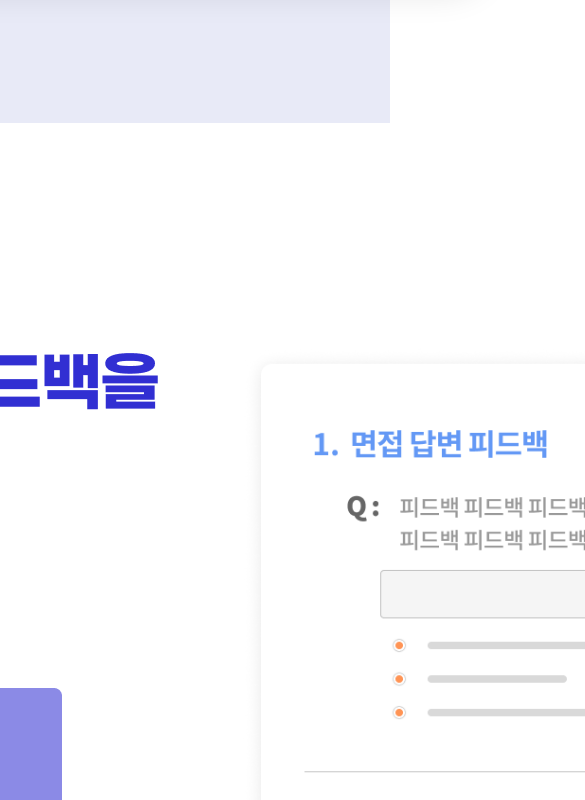
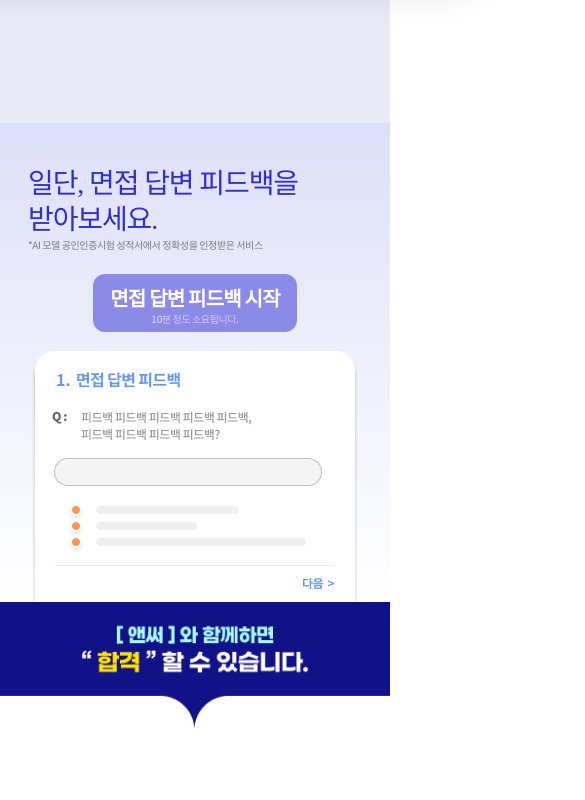
Before and after one commit to Parkminem/answer, a React (Vite) app: page / in a window 390 px wide. Shown: the part 3680-4480 px from the top of the page, 585 px wide, since content can reach past the window. Built offline with nearby package versions, Linux system fonts and the light colour scheme; a web font is replaced by a local one.

Commit message:
모바일 홈화면 피드백섹션 퍼블리싱 완료

```diff
--- a/src/components/home/feedback/Feedback.jsx
+++ b/src/components/home/feedback/Feedback.jsx
@@ -1,22 +1,54 @@
-import React from 'react';
+import React, { useState } from 'react';
+import classNames from 'classnames/bind';
+import { Link } from 'react-router-dom';
 import style from '@/components/home/feedback/Feedback.module.scss';
 import feedback01 from '@/assets/images/image/feedback01.png';
 import feedback02 from '@/assets/images/image/feedback02.png';
 import feedback03 from '@/assets/images/image/feedback03.png';
+import feedbackImg from '@/assets/images/mobile/mobile_feedback.png';
 
 const Feedback = () => {
+	const width = window.innerWidth;
+	const [mobile, setMobile] = useState(width);
+	const cx = classNames.bind(style);
 	return (
+		<>
+			{mobile < 401 ? (
+				<section className={cx('feedback')}>
+					<div className={cx('feedback__inner')}>
+						<div className={cx('feedback__title-box')}>
+							<h1>일단, 면접 답변 피드백을 받아보세요.</h1>
+							<p>*AI 모델 공인인증시험 성적서에서 정확성을 인정받은 서비스</p>
+						</div>
+						<div className={cx('feedback__link-box')}>
+							<Link to="/mypage/feedback">
+								<h2>면접 답변 피드백 시작</h2>
+								<p>10분 정도 소요됩니다.</p>
+							</Link>
+						</div>
+						<div className={cx('feedback__img-box')}>
+							<img src={feedbackImg} alt="면접 답변 피드백" />
+						</div>
+					</div>
+				</section>
+			) : (
 				<section className={style.feedback}>
 					<div className={style.container}>
 						<div className={style.left_wrap}>
 							<img className={style.text_image} src={feedback02} alt="면접 답변 텍스트 이미지" />
-					<button>
-						<img className={style.button_image} src={feedback03} alt="면접 답변 피드백 시작 이미지" />
-					</button>
+							<Link to="/mypage/feedback">
+								<img
+									className={style.button_image}
+									src={feedback03}
+									alt="면접 답변 피드백 시작 이미지"
+								/>
+							</Link>
 						</div>
 						<img className={style.image_image} src={feedback01} alt="답변 피드백 이미지" />
 					</div>
 				</section>
+			)}
+		</>
 	);
 };
 
--- a/src/components/home/feedback/Feedback.module.scss
+++ b/src/components/home/feedback/Feedback.module.scss
@@ -14,8 +14,8 @@
 			margin-left: 300px;
 			width: 655px;
 			height: 280px;
-
-			button {
+			a {
+				display: block;
 				margin-top: 60px;
 			}
 		}
@@ -26,3 +26,57 @@
 		}
 	}
 }
+
+@media all and (max-width: 400px) {
+	.feedback {
+		background: linear-gradient(180deg, #dde0f8 0%, rgba(221, 224, 248, 0) 100%);
+		height: auto;
+		display: block;
+		padding-top: 43px;
+		&__inner {
+			display: flex;
+			flex-direction: column;
+			align-items: center;
+		}
+		&__title-box {
+			padding-left: 28px;
+			margin-bottom: 22px;
+			h1 {
+				color: #312fd2;
+				font-weight: 500;
+				font-size: 28px;
+				line-height: 36px;
+				font-family: 'GmarketSansBold';
+				word-break: keep-all;
+			}
+			p {
+				color: rgba(51, 51, 51, 0.6);
+				font-weight: 400;
+				font-size: 10px;
+				line-height: 14px;
+			}
+		}
+		&__link-box {
+			margin-bottom: 19px;
+			a {
+				display: block;
+				background: #8b8ae6;
+				border-radius: 12px;
+				text-align: center;
+				padding: 9px 17px 6px;
+				h2 {
+					color: #ffffff;
+					font-weight: 700;
+					font-size: 20px;
+					line-height: 29px;
+				}
+				p {
+					color: rgba(255, 255, 255, 0.6);
+					font-weight: 500;
+					font-size: 10px;
+					line-height: 14px;
+				}
+			}
+		}
+	}
+}
--- a/src/components/myPage/Feedback.jsx
+++ b/src/components/myPage/Feedback.jsx
@@ -22,31 +22,31 @@ const Feedback = () => {
 	const [sentence, setSentence] = useState();
 	const [words, setWords] = useState();
 
-	// useEffect(() => {
-	// 	const code = searchParams.get('code');
-	// 	const queryType = searchParams.get('type');
-	// 	const queryDate = searchParams.get('date');
-	// 	setType(queryType);
-	// 	setDate(queryDate);
-	// 	async function getFeedback() {
-	// 		await interviewApi
-	// 			.getFeedback(code)
-	// 			.then((res) => {
-	// 				const contents = JSON.parse(res.data.content);
-	// 				setSummary(contents[1].AnswersSummary);
-	// 				setPoint(contents[2].noticeableAnswers);
-	// 				setSentence(contents[3].keySentence);
-	// 				setWords(contents[4].wordFreq);
-	// 			})
-	// 			.catch((err) => {
-	// 				if (err.response.status === 500) {
-	// 					alert('피드백이 존재하지 않습니다.');
-	// 					navigate(-1);
-	// 				}
-	// 			});
-	// 	}
-	// 	getFeedback();
-	// }, []);
+	useEffect(() => {
+		const code = searchParams.get('code');
+		const queryType = searchParams.get('type');
+		const queryDate = searchParams.get('date');
+		setType(queryType);
+		setDate(queryDate);
+		async function getFeedback() {
+			await interviewApi
+				.getFeedback(code)
+				.then((res) => {
+					const contents = JSON.parse(res.data.content);
+					setSummary(contents[1].AnswersSummary);
+					setPoint(contents[2].noticeableAnswers);
+					setSentence(contents[3].keySentence);
+					setWords(contents[4].wordFreq);
+				})
+				.catch((err) => {
+					if (err.response.status === 400) {
+						alert('피드백이 존재하지 않습니다.');
+						navigate(-1);
+					}
+				});
+		}
+		getFeedback();
+	}, []);
 
 	/**
 	 * 모달창 온오프
```
Also changed, not shown: src/assets/images/mobile/mobile_feedback.png (added). Lines whose indentation alone changed are shown as unchanged.
